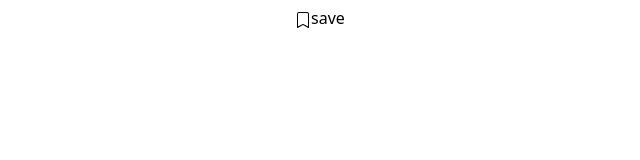
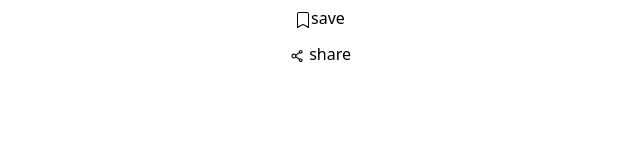
Before and after one commit to burhan786/reddit, a React (Create React App) app in the folder frontend/: page / in a window 1280 px wide. Shown: the top 160 px of the page, without its empty margins (320-960 px from the left). Built offline with nearby package versions, Linux system fonts and the light colour scheme.

Commit message:
Added share button component

```diff
--- a/frontend/src/App.js
+++ b/frontend/src/App.js
@@ -1,10 +1,12 @@
 //import logo from './logo.svg';
 import './App.css';
 import SaveButton  from './components/savebutton/SaveButton';
+import ShareButton from './components/sharebutton/ShareButton';
 function App() {
   return (
     <div className="App">
       <SaveButton/>
+      <ShareButton/>
     </div>
   );
 }
--- a/frontend/src/components/savebutton/SaveButton.jsx
+++ b/frontend/src/components/savebutton/SaveButton.jsx
@@ -2,16 +2,30 @@ import React, { useState } from 'react'
 import { Button } from 'react-bootstrap'
 import { BsBookmarkFill } from 'react-icons/bs'
 import { BsBookmark } from 'react-icons/bs'
-import 'bootstrap/dist/css/bootstrap.min.css';
+
 
 function SaveButton() {
 
     const [save, setSave] = useState(false)
 
+    const handleClick = () => {
+        setSave(!save);
+    }
+
     return (
         <div>
-            {save ? (<Button variant="light" style={{ backgroundColor: 'transparent', border:'none'}} onClick={() => { setSave(!save) }}><BsBookmarkFill />saved</Button>) :
-            (<Button variant="light" onClick={() => { setSave(!save) } } style={{ backgroundColor: 'transparent', border:'none'}}><BsBookmark />save</Button>)}
+            {save ? (<Button variant="light"
+            style={{ backgroundColor: 'transparent', border:'none'}}
+            onClick={handleClick}
+            >
+                <BsBookmarkFill />saved
+            </Button>) :
+            (<Button variant="light"
+            onClick={handleClick }
+            style={{ backgroundColor: 'transparent', border:'none'}}
+            >
+                <BsBookmark />save
+            </Button>)}
         </div>
     )
 }
--- /dev/null
+++ b/frontend/src/components/sharebutton/ShareButton.jsx
@@ -0,0 +1,24 @@
+import { Button } from 'react-bootstrap'
+import React from 'react'
+import {AiOutlineShareAlt} from 'react-icons/ai'
+function ShareButton() {
+
+    //This method will handle the event onclick for the button
+    const handleClick = () => {
+        console.log("Share button clicked");
+    }
+
+
+    return (
+        <div>
+            <Button variant="light"
+            style={{ backgroundColor: 'transparent', border:'none'}}
+            onClick = {handleClick}
+            >
+                <AiOutlineShareAlt/> share
+            </Button>
+        </div>
+    )
+}
+
+export default ShareButton
--- a/frontend/src/index.js
+++ b/frontend/src/index.js
@@ -2,6 +2,7 @@ import React from 'react';
 import ReactDOM from 'react-dom';
 import './index.css';
 import App from './App';
+import 'bootstrap/dist/css/bootstrap.min.css';
 
 ReactDOM.render(
   <React.StrictMode>
```
